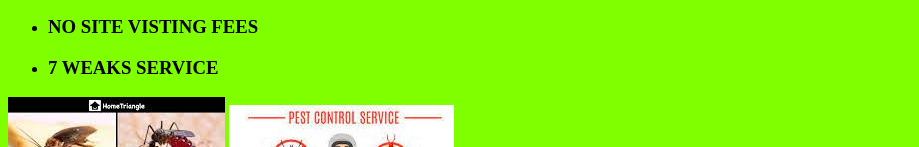
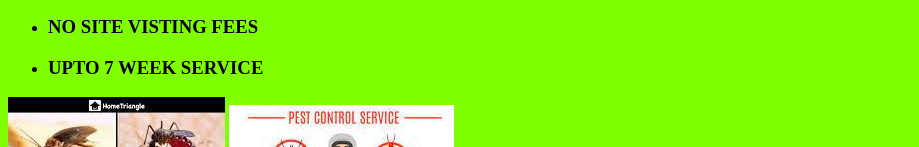
Before and after one commit to pranavsinghrio/shriram, a plain HTML site: page index.html in a window 1280 px wide. Shown: the part 233-380 px from the top of the page, without its empty margins (0-919 px from the left). Drawn offline with Linux system fonts and the light colour scheme.

Commit message:
Update index.html
Agf

```diff
--- a/index.html
+++ b/index.html
@@ -31,7 +31,7 @@
             <li><h3>LAND TERMIT SOLUTION</h3></li>
             <li><h3>COMPLETE HOME SOLUTION</h3> </li>
             <li><h3>NO SITE VISTING FEES</h3></li>
-            <li><h3>7 WEAKS SERVICE </h3></li>
+            <li><h3>UPTO 7 WEEK SERVICE </h3></li>
         </ul>
         </nav>
     </header>
```
